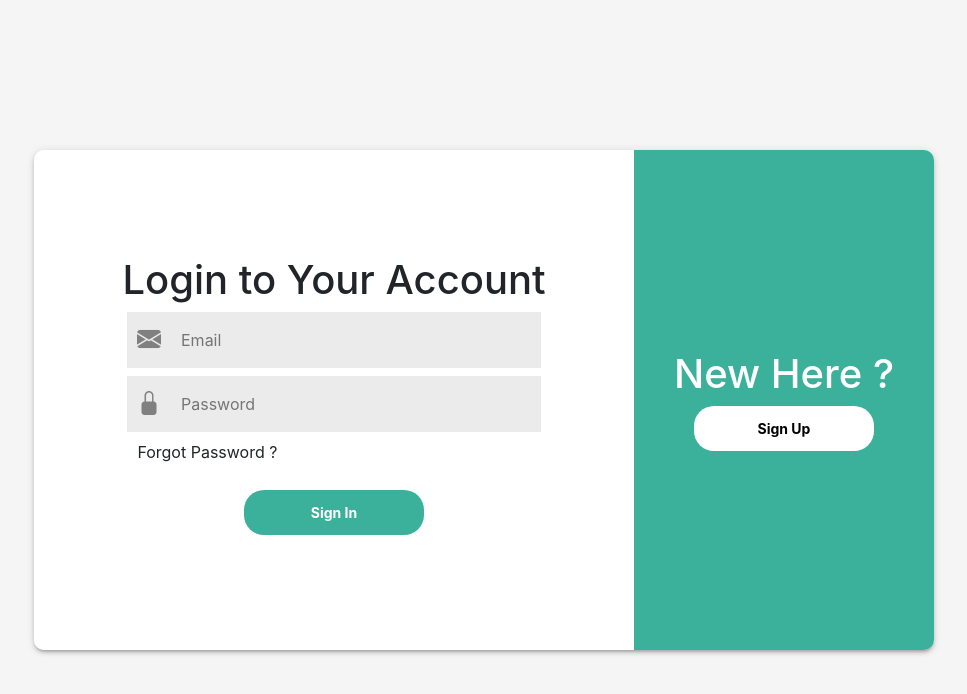
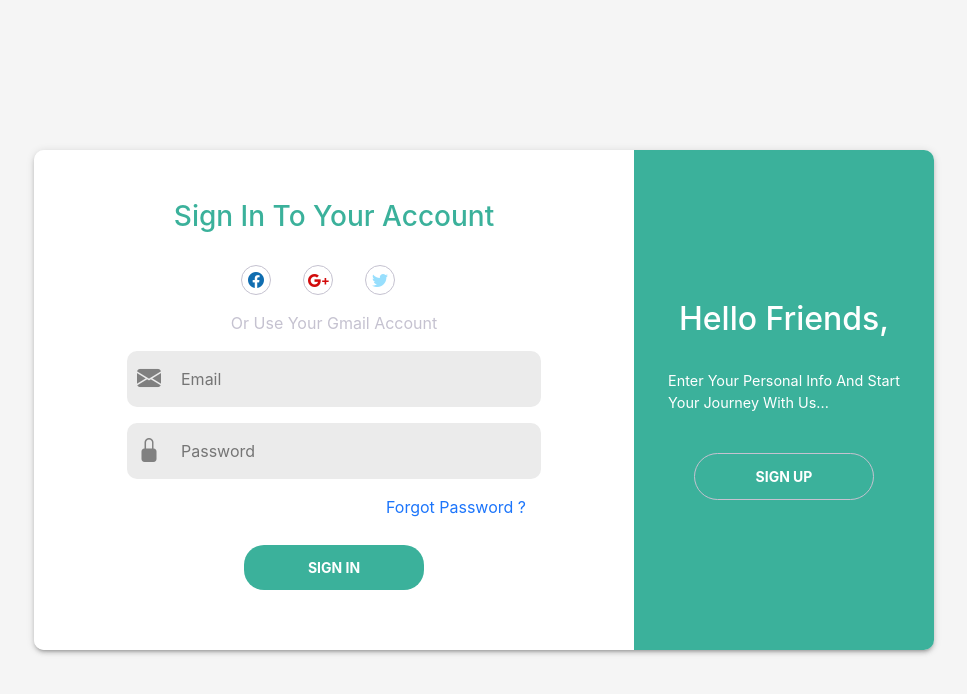
Before and after one commit to vivek738/SpotlessZone_Website, a React (Create React App) app: page /login in a window 1280 px wide. Shown: the top 694 px of the page, without its empty margins (156-1123 px from the left). Built offline with nearby package versions, Linux system fonts and the light colour scheme.

Commit message:
making changes on login page

```diff
--- a/src/Components/Login/index.jsx
+++ b/src/Components/Login/index.jsx
@@ -46,12 +46,52 @@ const Login = () => {
     <div className={styles.login_container}>
       <div className={styles.login_form_container}>
         <div className={styles.left}>
+          <h3 style={{ color: "#3bb19b", marginBottom: "2rem" }}>
+            Sign In To Your Account
+          </h3>
+
+          {/* for social icons registration */}
+          <div className={styles.flex}>
+            <div className={styles.socialIcons}>
+              <div className={styles.facebook}>
+                <a href="https://www.facebook.com/">
+                  <i
+                    className="bi bi-facebook"
+                    style={{ color: "#106DB0" }}
+                  ></i>
+                </a>
+              </div>
+              <div className={styles.googlePlus}>
+                <a
+                  href="https://www.gmail.com/"
+                  style={{ textDecoration: "none" }}
+                >
+                  <span style={{ color: "#D20B0B", fontWeight: "bold" }}>
+                    <i
+                      className="bi bi-google"
+                      style={{ color: "#D20B0B" }}
+                    ></i>
+                    +
+                  </span>
+                </a>
+              </div>
+              <div className={styles.twitter}>
+                <a href="https://twitter.com/">
+                  <i className="bi bi-twitter" style={{ color: "#98DFFD" }}></i>
+                </a>
+              </div>
+            </div>
+          </div>
+
+          {/* text */}
+          <div className={styles.text}>
+            <span>Or Use Your Gmail Account</span>
+          </div>
           <form
             action=""
             className={styles.form_container}
             onSubmit={handleSubmit}
           >
-            <h1>Login to Your Account</h1>
             {/* gmail input */}
             <div className={styles.inputIcons}>
               <i class="bi bi-envelope-fill"></i>
@@ -79,8 +119,19 @@ const Login = () => {
               />
             </div>
 
-            <a to="/forgot-password" style={{ alignSelf: "flex-start" }}>
-              <p style={{ padding: "0 15px" }}>Forgot Password ?</p>
+            <a
+              to="/forgot-password"
+              style={{ alignSelf: "flex-end", color: "#C5C2D0" }}
+            >
+              <p
+                style={{
+                  padding: "0 15px",
+                  cursor: "pointer",
+                  color: "#1C75FB",
+                }}
+              >
+                Forgot Password ?
+              </p>
             </a>
 
             {error && <div className={styles.error_msg}>{error}</div>}
@@ -89,15 +140,21 @@ const Login = () => {
               className={styles.green_btn}
               disabled={data.email === "" && data.password === ""}
             >
-              Sign In
+              SIGN IN
             </button>
           </form>
         </div>
         <div className={styles.right}>
-          <h1>New Here ?</h1>
+          <h2 style={{ color: "#fff", marginBottom: "2rem" }}>
+            Hello Friends,
+          </h2>
+          <span style={{ color: "#fff", fontSize: ".9rem" }}>
+            Enter Your Personal Info And Start <br />
+            Your Journey With Us...
+          </span>
           <Link to="/signup">
             <button type="button" className={styles.white_btn}>
-              Sign Up
+              SIGN UP
             </button>
           </Link>
         </div>
--- a/src/Components/Login/styles.module.css
+++ b/src/Components/Login/styles.module.css
@@ -27,6 +27,47 @@
   border-bottom-left-radius: 10px;
 }
 
+.socialIcons {
+  display: flex;
+  margin-bottom: 1rem;
+}
+.facebook {
+  margin-right: 2rem;
+  border: 1px solid #c5c2d0;
+  padding-top: 0.1rem;
+  display: inline-block;
+  border-radius: 50%;
+  height: 30px;
+  width: 30px;
+  text-align: center;
+}
+.googlePlus {
+  margin-right: 2rem;
+  border: 1px solid #c5c2d0;
+  padding: 0.3rem 0 0 0.1rem;
+  display: inline-block;
+  border-radius: 50%;
+  height: 30px;
+  width: 30px;
+  text-align: center;
+  font-size: 13px;
+}
+.twitter {
+  margin-right: 2rem;
+  border: 1px solid #c5c2d0;
+  padding-top: 0.1rem;
+  display: inline-block;
+  border-radius: 50%;
+  height: 30px;
+  width: 30px;
+  text-align: center;
+}
+
+.text {
+  color: #c5c2d0;
+  margin-bottom: 1rem;
+}
+
 .form_container {
   display: flex;
   flex-direction: column;
@@ -41,7 +82,7 @@
 .inputIcons {
   display: flex;
   /* width: 100%; */
-	margin-bottom: .5rem;
+  margin-bottom: 1rem;
 }
 
 .inputIcons i {
@@ -51,6 +92,8 @@
   /* min-width: 50px; */
   text-align: center;
   font-size: 1.5rem;
+  border-top-left-radius: 10px;
+  border-bottom-left-radius: 10px;
 }
 
 .inputField {
@@ -59,9 +102,9 @@
   outline: none;
   border: none;
   background-color: #ebebeb;
+  border-top-right-radius: 10px;
+  border-bottom-right-radius: 10px;
 }
-
-
 
 .error_msg {
   width: 370px;
@@ -87,9 +130,22 @@
 
 .right h1 {
   margin-top: 0;
-	color: white;
+  color: #fff;
   font-size: 40px;
   align-self: center;
+}
+
+.white_btn {
+  background-color: transparent !important;
+  border: 1px solid #c5c2d0 !important;
+  border-radius: 50px !important;
+  color: #fff;
+  margin-top: 40px;
+}
+.white_btn:hover {
+  background-color: #ebebeb !important;
+  color: #3bb19b;
+  border: 1px solid #3bb19b;
 }
 
 .white_btn,
@@ -97,7 +153,7 @@
   border: none;
   outline: none;
   padding: 12px 0;
-	background-color: white;
+  background-color: #fff;
   border-radius: 20px;
   width: 180px;
   font-weight: bold;
```
Lines whose indentation alone changed are shown as unchanged.
